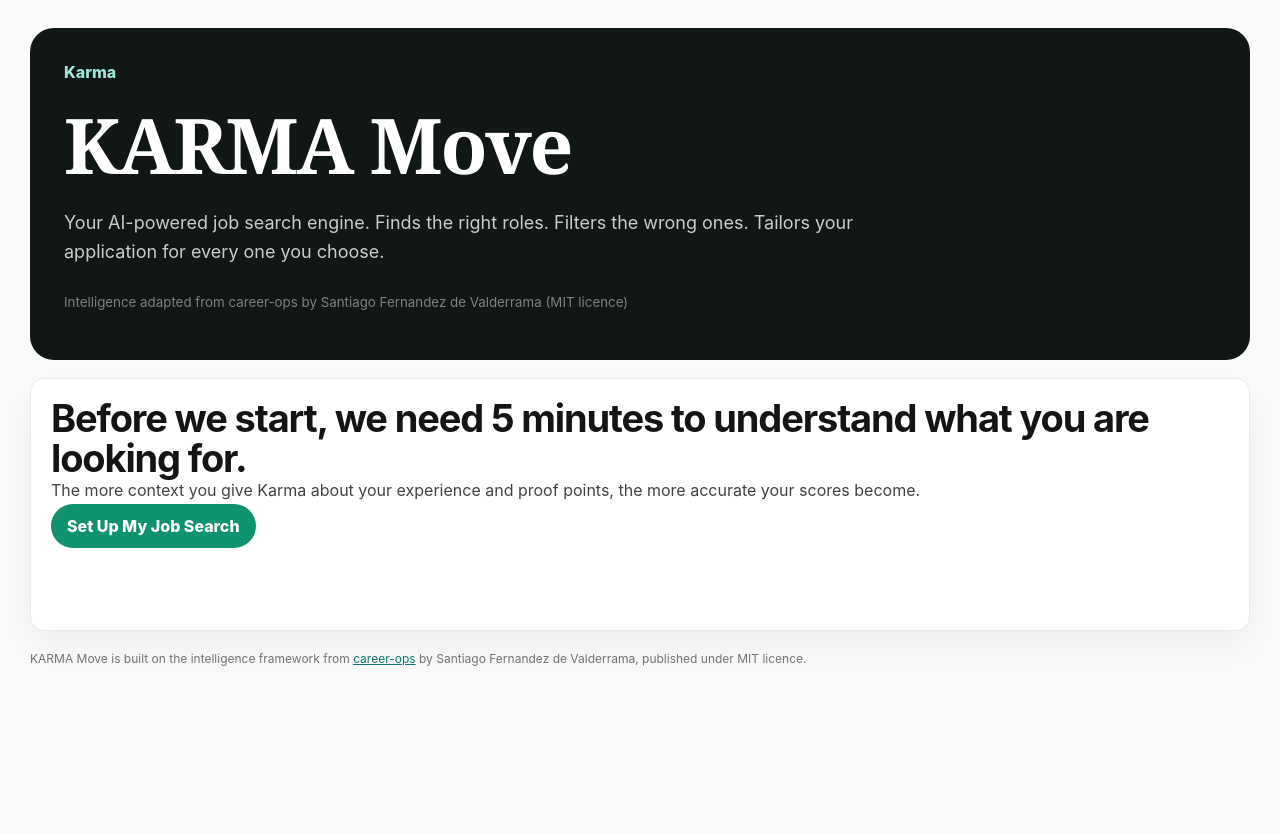
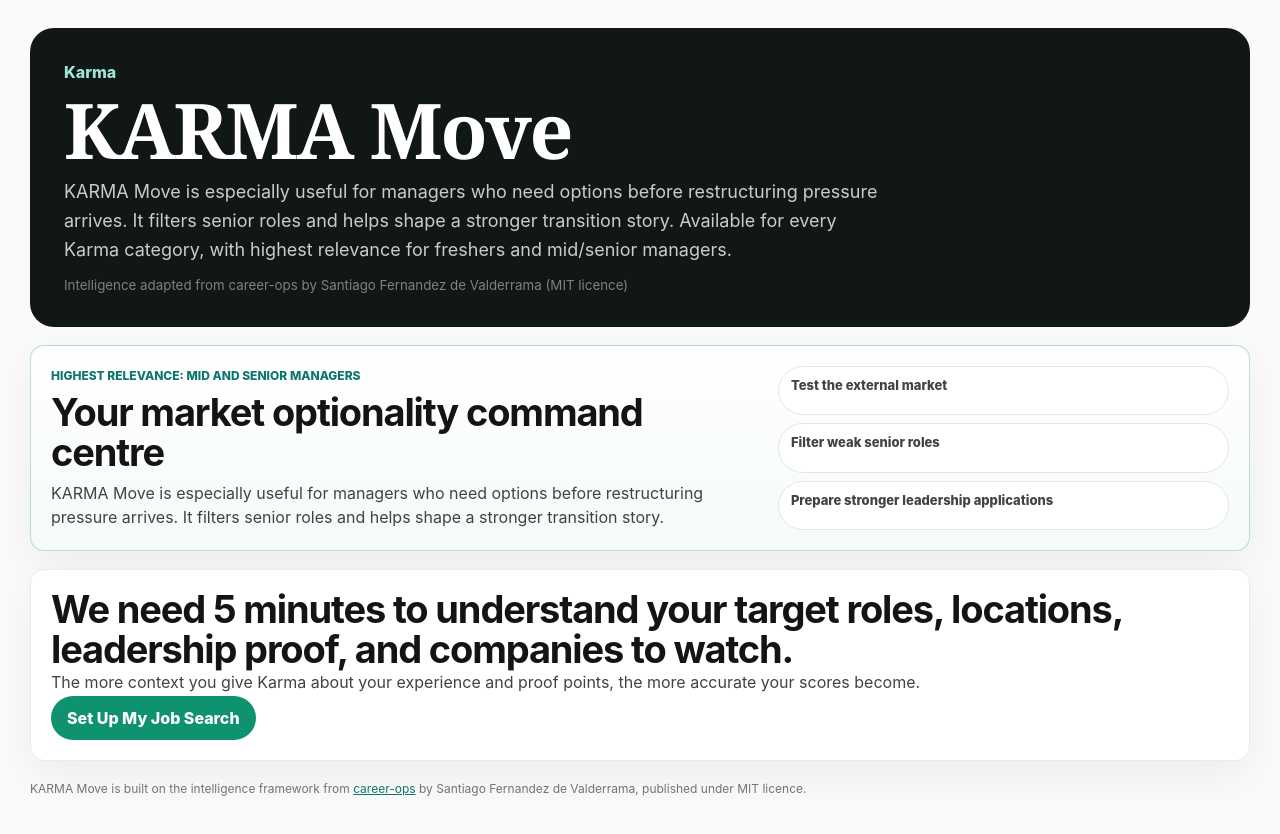
Before and after one commit to s090392/Karma, a Next.js app: page /move in a window 1280 px wide. Shown: the top 834 px of the page. Before the commit the page ends 800 px from the top, so only its background shows below. Built offline with nearby package versions, Linux system fonts and the light colour scheme.

Commit message:
Make Karma Move category aware

```diff
--- a/src/app/globals.css
+++ b/src/app/globals.css
@@ -67,6 +67,61 @@
   color: var(--teal-700);
 }
 
+.move-relevance-card {
+  border: 1.5px solid #ebebeb;
+  border-radius: 14px;
+  padding: 20px;
+  display: grid;
+  grid-template-columns: minmax(0, 1.1fr) minmax(220px, 0.7fr);
+  gap: 18px;
+  background: #fff;
+  box-shadow: 0 16px 42px rgba(20, 20, 20, 0.05);
+}
+
+.move-relevance-card.highest {
+  border-color: rgba(15, 118, 110, 0.26);
+  background: linear-gradient(180deg, #ffffff 0%, #f4fbf9 100%);
+}
+
+.move-relevance-card p {
+  margin: 0 0 8px;
+  color: var(--teal-700);
+  font-size: 12px;
+  font-weight: 850;
+  text-transform: uppercase;
+}
+
+.move-relevance-card h2 {
+  margin: 0;
+  font-size: clamp(24px, 3vw, 38px);
+  line-height: 1.05;
+}
+
+.move-relevance-card span {
+  display: block;
+  margin-top: 8px;
+  color: var(--ink-soft);
+  line-height: 1.55;
+}
+
+.move-relevance-card ul {
+  margin: 0;
+  padding: 0;
+  display: grid;
+  gap: 8px;
+  list-style: none;
+}
+
+.move-relevance-card li {
+  border: 1px solid var(--line);
+  border-radius: 999px;
+  padding: 10px 12px;
+  color: var(--ink-soft);
+  background: #fff;
+  font-size: 13px;
+  font-weight: 780;
+}
+
 .move-panel,
 .job-score-card,
 .kanban-column,
@@ -449,6 +504,7 @@
 @media (max-width: 900px) {
   .move-stats,
   .move-search-layout,
+  .move-relevance-card,
   .documents-grid {
     grid-template-columns: 1fr;
   }
--- a/src/app/move/move-ui.tsx
+++ b/src/app/move/move-ui.tsx
@@ -19,10 +19,101 @@
   type MoveStatus,
 } from "@/lib/move";
 
+type KarmaSegment = "outsourcing" | "fresher" | "manager" | "robotics";
+
+type KarmaAssessmentSnapshot = {
+  segment: KarmaSegment;
+  roleId?: string;
+  nickname?: string;
+};
+
+const defaultAssessmentSnapshot: KarmaAssessmentSnapshot = { segment: "manager", roleId: "delivery-manager" };
+
+function loadAssessmentSnapshot() {
+  if (typeof window === "undefined") return defaultAssessmentSnapshot;
+  try {
+    return { ...defaultAssessmentSnapshot, ...JSON.parse(window.localStorage.getItem("karma:assessment") || "{}") } as KarmaAssessmentSnapshot;
+  } catch {
+    return defaultAssessmentSnapshot;
+  }
+}
+
+function moveGuidance(segment: KarmaSegment) {
+  const guidance: Record<KarmaSegment, { label: string; title: string; body: string; setup: string; examples: string[]; priority: "highest" | "standard" }> = {
+    fresher: {
+      label: "Highest relevance: Freshers",
+      title: "Your first-job command centre",
+      body: "KARMA Move helps freshers avoid random applications. It scores openings, shows which roles fit your stream and proof, and prepares better applications.",
+      setup: "We need 5 minutes to understand your target role, city, college proof, internships, and first-job preferences.",
+      examples: ["Find realistic first roles", "Avoid weak mass-apply openings", "Prepare fresher-friendly CV proof"],
+      priority: "highest",
+    },
+    manager: {
+      label: "Highest relevance: Mid and senior managers",
+      title: "Your market optionality command centre",
+      body: "KARMA Move is especially useful for managers who need options before restructuring pressure arrives. It filters senior roles and helps shape a stronger transition story.",
+      setup: "We need 5 minutes to understand your target roles, locations, leadership proof, and companies to watch.",
+      examples: ["Test the external market", "Filter weak senior roles", "Prepare stronger leadership applications"],
+      priority: "highest",
+    },
+    outsourcing: {
+      label: "Available for BPO and outsourcing",
+      title: "Your safer-role search assistant",
+      body: "KARMA Move helps outsourcing professionals compare roles where judgment, controls, client handling, and domain skill are valued.",
+      setup: "We need 5 minutes to understand your target roles, locations, process skills, and companies to watch.",
+      examples: ["Find roles with more judgment", "Compare finance/support openings", "Prepare role-specific applications"],
+      priority: "standard",
+    },
+    robotics: {
+      label: "Available for robotics-exposed work",
+      title: "Your operations career-move assistant",
+      body: "KARMA Move helps automation-exposed workers compare roles where safety, troubleshooting, supervision, and process ownership matter.",
+      setup: "We need 5 minutes to understand your target operations roles, locations, systems, and companies to watch.",
+      examples: ["Find safer operations roles", "Compare automation exposure", "Prepare practical proof for applications"],
+      priority: "standard",
+    },
+  };
+  return guidance[segment];
+}
+
+function suggestedMoveProfile(assessment: KarmaAssessmentSnapshot): MoveProfile {
+  const base = defaultMoveProfile();
+  if (assessment.segment === "fresher") {
+    return {
+      ...base,
+      targetRoles: ["Graduate Trainee", "Junior Analyst", "Associate"],
+      locations: ["Bangalore", "Mumbai", "Remote"],
+      minSalary: "Rs 8-15L",
+      proofPoints: ["Built a college project or internship proof that can be shown to recruiters", "", ""],
+    };
+  }
+  if (assessment.segment === "manager") {
+    return {
+      ...base,
+      targetRoles: ["Program Manager", "Delivery Manager", "FP&A Manager"],
+      locations: ["Mumbai", "Bangalore", "Remote"],
+      minSalary: "Rs 25-40L",
+      proofPoints: ["Improved delivery, margin, risk, or team outcomes with measurable impact", "", ""],
+    };
+  }
+  if (assessment.segment === "robotics") {
+    return {
+      ...base,
+      targetRoles: ["Operations Supervisor", "Process Excellence Lead", "Automation Support Lead"],
+      locations: ["Pune", "Bangalore", "Hybrid"],
+      minSalary: "Rs 8-15L",
+      proofPoints: ["Reduced downtime, improved safety, or handled process exceptions in operations", "", ""],
+    };
+  }
+  return base;
+}
+
 function loadProfile() {
   if (typeof window === "undefined") return defaultMoveProfile();
   try {
-    return { ...defaultMoveProfile(), ...JSON.parse(window.localStorage.getItem(moveStorageKeys.profile) || "{}") } as MoveProfile;
+    const saved = window.localStorage.getItem(moveStorageKeys.profile);
+    const assessment = loadAssessmentSnapshot();
+    return { ...suggestedMoveProfile(assessment), ...(saved ? JSON.parse(saved) : {}) } as MoveProfile;
   } catch {
     return defaultMoveProfile();
   }
@@ -92,22 +183,35 @@
 export function MoveDashboard() {
   const [profile, setProfile] = useState<MoveProfile>(defaultMoveProfile());
   const [jobs, setJobs] = useState<MoveJob[]>([]);
+  const [assessment, setAssessment] = useState<KarmaAssessmentSnapshot>(defaultAssessmentSnapshot);
   useEffect(() => {
     setProfile(loadProfile());
     setJobs(loadPipeline());
+    setAssessment(loadAssessmentSnapshot());
   }, []);
   const evaluated = jobs.filter((job) => job.status === "evaluated" || job.evaluation);
   const applied = jobs.filter((job) => job.status === "applied");
   const interviews = jobs.filter((job) => job.status === "interview");
   const avg = evaluated.length ? evaluated.reduce((sum, job) => sum + (job.evaluation?.overallScore || 0), 0) / evaluated.length : 0;
   const conversion = evaluated.length ? Math.round((applied.length / evaluated.length) * 100) : 0;
+  const guidance = moveGuidance(assessment.segment);
 
   return (
     <main className="move-shell">
-      <MoveHeader />
+      <MoveHeader assessment={assessment} />
+      <section className={`move-relevance-card ${guidance.priority}`}>
+        <div>
+          <p>{guidance.label}</p>
+          <h2>{guidance.title}</h2>
+          <span>{guidance.body}</span>
+        </div>
+        <ul>
+          {guidance.examples.map((item) => <li key={item}>{item}</li>)}
+        </ul>
+      </section>
       {!profile.setupComplete ? (
         <section className="move-panel setup-prompt">
-          <h2>Before we start, we need 5 minutes to understand what you are looking for.</h2>
+          <h2>{guidance.setup}</h2>
           <p>The more context you give Karma about your experience and proof points, the more accurate your scores become.</p>
           <Link className="move-primary" href="/move/setup">
             Set Up My Job Search
@@ -156,12 +260,13 @@
   );
 }
 
-function MoveHeader() {
+function MoveHeader({ assessment = defaultAssessmentSnapshot }: { assessment?: KarmaAssessmentSnapshot }) {
+  const guidance = moveGuidance(assessment.segment);
   return (
     <header className="move-hero">
       <Link href="/" className="move-home-link">Karma</Link>
       <h1>KARMA Move</h1>
-      <p>Your AI-powered job search engine. Finds the right roles. Filters the wrong ones. Tailors your application for every one you choose.</p>
+      <p>{guidance.body} Available for every Karma category, with highest relevance for freshers and mid/senior managers.</p>
       <small>Intelligence adapted from career-ops by Santiago Fernandez de Valderrama (MIT licence)</small>
     </header>
   );
```
Also changed, not shown: src/app/page.tsx (+38 -12 lines).
